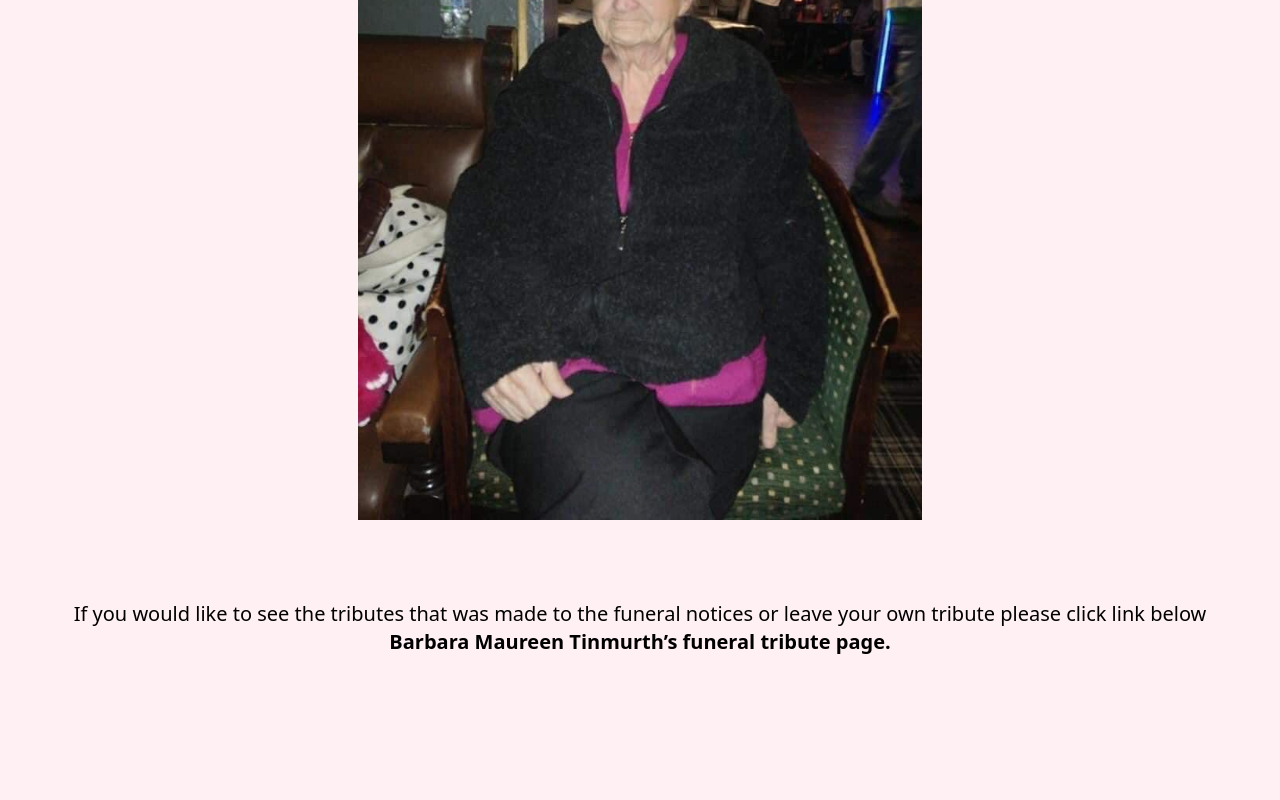
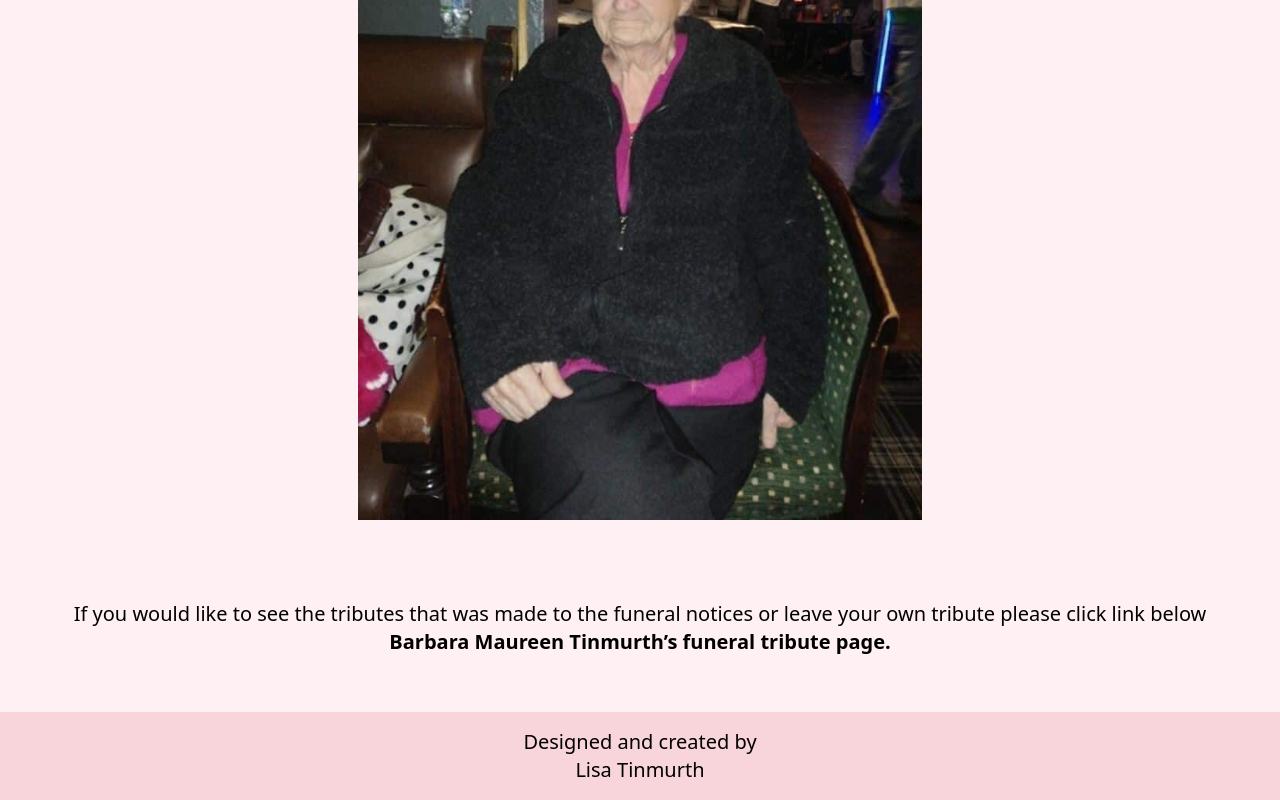
Before and after one commit to Mrst12/mams-tribute, a website: page index.html in a window 1280 px wide. Shown: the part 989-1789 px from the top of the page. Before the commit the page ends 1701 px from the top, so only its background shows below. Drawn offline with Linux system fonts and the light colour scheme; a web font is replaced by a local one.

Commit message:
add a footer to the project to show end of website

```diff
--- a/index.html
+++ b/index.html
@@ -150,6 +150,12 @@
         </div>
       </section>
     </main>
+    <footer class="bg-navbar w-screen flex justify-center p-4 md:text-xl">
+      <p class="text-center">
+        Designed and created by <br />
+        Lisa Tinmurth
+      </p>
+    </footer>
 
     <!-- Back to top button -->
     <button
```
Also changed, not shown: css/style.css.
